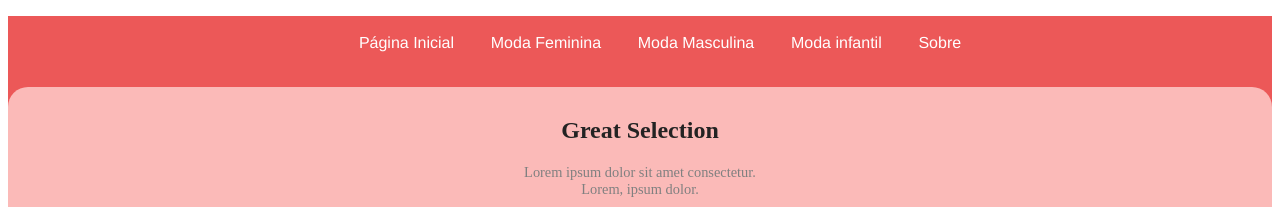
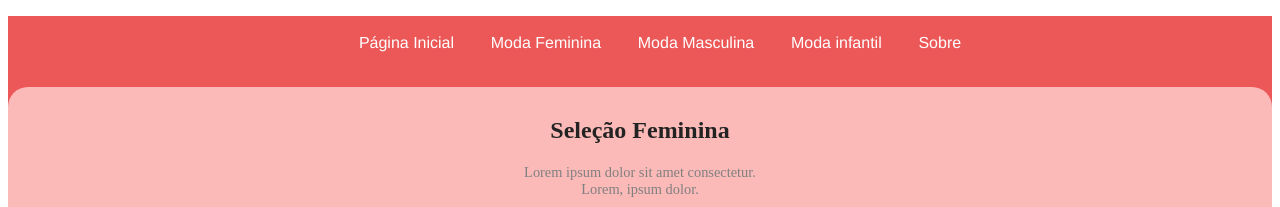
Before and after one commit to 1TDSS-2022/appreact-useeffects, a React (Create React App) app in the folder rm93586/loja-moda/: page /modafeminina in a window 1280 px wide. Shown: the top 207 px of the page. Built offline with nearby package versions, Linux system fonts and the light colour scheme.

Commit message:
esqueleto

```diff
--- a/rm93586/loja-moda/src/components/home/Home.jsx
+++ b/rm93586/loja-moda/src/components/home/Home.jsx
@@ -10,7 +10,7 @@ export default function Home() {
                     <p class="cabecalho_conteudo_titulo">NOVA COLEÇÃO 2022</p>
                     <h1>A NOVA TEMPORADA <br/>DA MODA!</h1>
                     <p class="cabecalho_conteudo2">O melhor da estação!! <br/> Confira o que vai ser moda no inverno e renove seu guarda-roupa!</p>
-                    <button class="cabecalho_botao"><li><Link to="/modafeminina" >Venha conhecer!</Link></li></button>
+                    <li><Link to="/modafeminina" ><button class="cabecalho_botao">Venha conhecer!</button></Link></li>
                 </div>
             </header>
         </>
--- a/rm93586/loja-moda/src/components/listaDeRoupa/ListaDeRoupa.jsx
+++ b/rm93586/loja-moda/src/components/listaDeRoupa/ListaDeRoupa.jsx
@@ -3,7 +3,7 @@ import React from "react";
 
 //Este componente gera a lista de roupas de todas as páginas
 
-var botao = "FAVORITAR"
+var botao = "ADICIONAR"
 
 
 export default function ListaDeRoupa(props){
--- a/rm93586/loja-moda/src/components/modafeminina/ModaFeminina.jsx
+++ b/rm93586/loja-moda/src/components/modafeminina/ModaFeminina.jsx
@@ -22,7 +22,7 @@ export default function ModaFeminina() {
 
         <>
         <section class="moda-feminina">
-            <h2>Great Selection</h2>
+            <h2>Seleção Feminina</h2>
             <p class="moda-feminina-conteudo">Lorem ipsum dolor sit amet consectetur. <br/>
                 Lorem, ipsum dolor.</p>
             <div class="lista">
--- a/rm93586/loja-moda/src/components/modainfantil/ModaInfantil.jsx
+++ b/rm93586/loja-moda/src/components/modainfantil/ModaInfantil.jsx
@@ -22,7 +22,7 @@ export default function ModaInfantil() {
 
         <>
         <section class="moda-infantil">
-            <h2>Great Selection</h2>
+            <h2>Seleção Infantil</h2>
             <p class="moda-infantil-conteudo">Lorem ipsum dolor sit amet consectetur. <br/>
                 Lorem, ipsum dolor.</p>
             <div class="lista">
--- a/rm93586/loja-moda/src/components/modamasculina/ModaMasculina.jsx
+++ b/rm93586/loja-moda/src/components/modamasculina/ModaMasculina.jsx
@@ -22,7 +22,7 @@ export default function ModaMaculina() {
 
         <>
         <section class="moda-masculina">
-            <h2>Great Selection</h2>
+            <h2>Seleção Masculina</h2>
             <p class="moda-masculina-conteudo">Lorem ipsum dolor sit amet consectetur. <br/>
                 Lorem, ipsum dolor.</p>
             <div class="lista">
```
